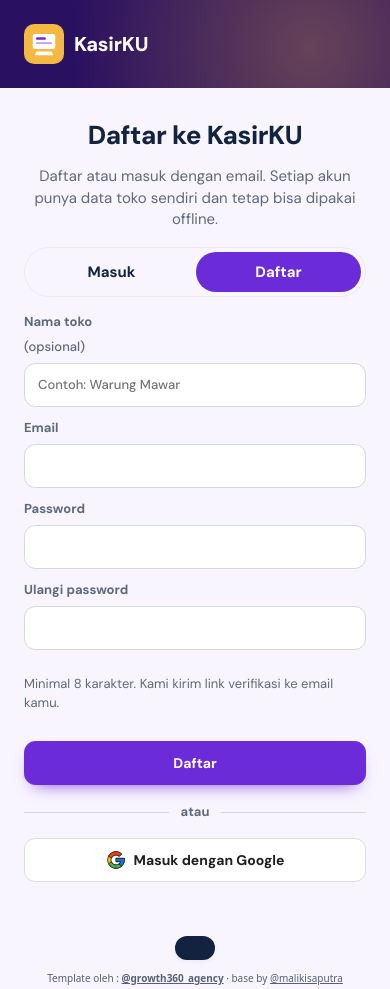
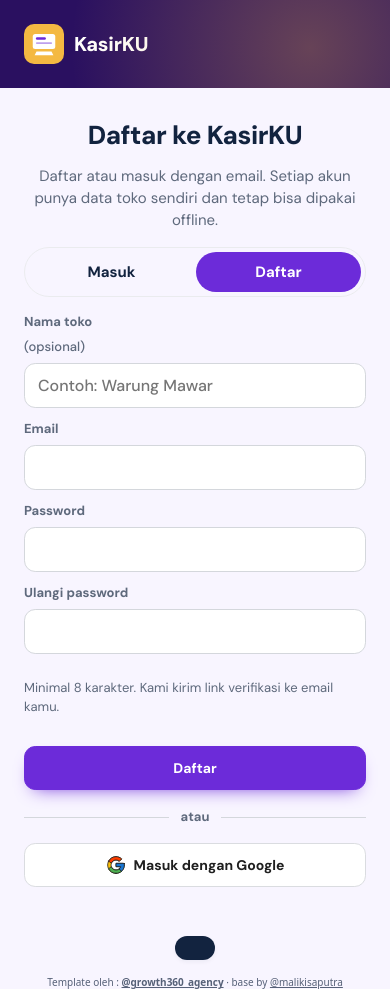
Before and after one commit to imadedwijananda/KasirKU, a plain HTML site: page index.html in a window 390 px wide. Both pictures are taken after a click on the tab "Daftar". Drawn offline with nearby package versions, Linux system fonts and the light colour scheme.

Commit message:
Perbaiki zoom otomatis iOS pada input di bawah 16px, cache SW v14

```diff
--- a/style.css
+++ b/style.css
@@ -54,7 +54,9 @@ body,.samping,.panel,.kartu-produk,.keranjang,.tombol,.chip,.nav,.angka,.trx,.ta
 *{box-sizing:border-box}
 html,body{margin:0;height:100%}
 body{font:15px/1.45 var(--font);background:var(--latar);color:var(--teks);-webkit-font-smoothing:antialiased;font-feature-settings:"tnum" 1}
-button,input,select{font:inherit;color:inherit}
+button,input,select,textarea{font:inherit;color:inherit}
+/* iOS Safari auto-zoom jika font input <16px (fokus/autofill). Jangan pakai maximum-scale=1 / user-scalable=no (merusak pinch-zoom). */
+input,select,textarea{font-size:16px}
 button{cursor:pointer;-webkit-tap-highlight-color:transparent}
 [hidden]{display:none!important}
 svg:not(.logo):not(.ilus):not(.centang){width:20px;height:20px;flex:none;fill:none;stroke:currentColor;stroke-width:1.9;stroke-linecap:round;stroke-linejoin:round}
@@ -415,6 +417,7 @@ dialog:has(.bayar){width:min(820px,calc(100% - 24px))}
   .masuk-merek .masuk-slogan{display:none}
   .masuk-ilus{grid-template-columns:repeat(3,1fr)}
   .masuk-ilus .thumb:nth-child(n+4){display:none}
+  input,select,textarea{font-size:16px}
 }
 @media (prefers-reduced-motion:reduce){*,*::before,*::after{transition:none!important;animation:none!important}.centang circle,.centang path{stroke-dashoffset:0}}
 
@@ -457,4 +460,5 @@ html.mode-pilih [data-pilih-hover]{outline:2px solid #f43f5e!important;outline-o
 @media (max-width:480px){
   .banner-pasang{padding:14px 14px 12px}
   .banner-pasang-aksi{width:100%;justify-content:flex-end}
+  input,select,textarea{font-size:16px}
 }
--- a/sw.js
+++ b/sw.js
@@ -1,5 +1,5 @@
 /* Service worker: simpan semua berkas agar aplikasi jalan tanpa internet. */
-var CACHE = 'kasir-umkm-v13';
+var CACHE = 'kasir-umkm-v14';
 var SUPABASE_JS = 'https://cdn.jsdelivr.net/npm/@supabase/supabase-js@2.119.0/dist/umd/supabase.js';
 var BERKAS = ['./', './index.html', './style.css', './app.js', './config.js', './manifest.webmanifest', './ikon.svg', './qris.svg', './tema.css', './tema.js', './logo.svg', './produk-contoh.svg', './favicon.ico', './icons/icon.svg', './icons/favicon-16.png', './icons/favicon-32.png', './icons/apple-touch-icon-180.png', './icons/icon-192.png', './icons/icon-512.png', './icons/icon-maskable-192.png', './icons/icon-maskable-512.png', SUPABASE_JS];
 
```
